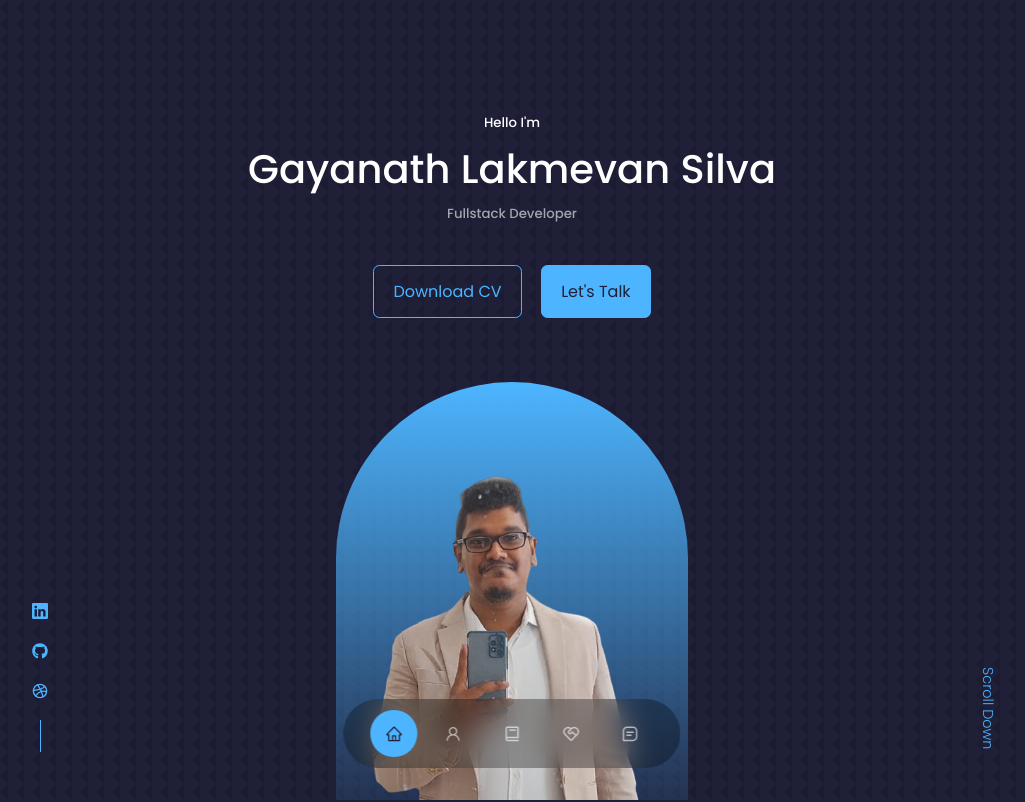
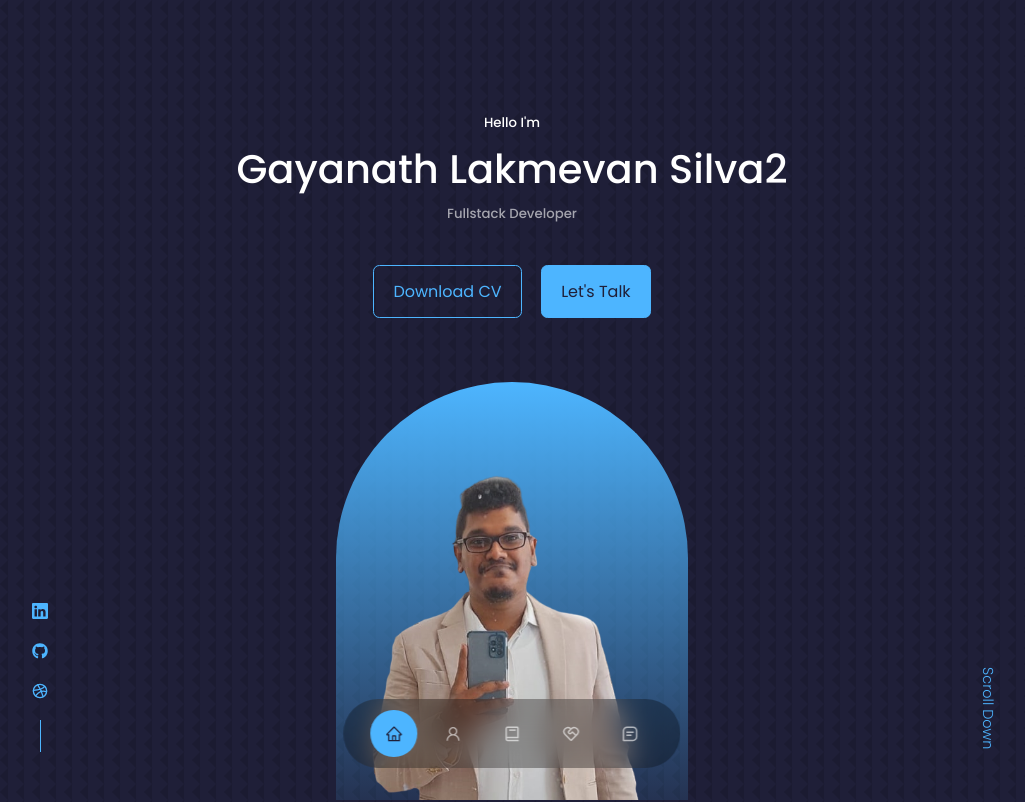
Before and after one commit to gayanath97/personal_portfolio_gayanath, a React (Create React App) app: page / in a window 1280 px wide. Shown: the top 802 px of the page, without its empty margins (128-1153 px from the left). Built offline with nearby package versions, Linux system fonts and the light colour scheme.

Commit message:
name_changed

```diff
--- a/src/components/header/Header.jsx
+++ b/src/components/header/Header.jsx
@@ -1,30 +1,29 @@
-import React from 'react'
-import './header.css'
-import CTA from './CTA'
-import ML from '../../assets/mer.png';
-import HeaderSocials from './HeaderSocials';
+import React from "react";
+import "./header.css";
+import CTA from "./CTA";
+import ML from "../../assets/mer.png";
+import HeaderSocials from "./HeaderSocials";
 
 const Header = () => {
   return (
     <header>
+      <div className="container header_container">
+        <h5>Hello I'm</h5>
+        <h1>Gayanath Lakmevan Silva2</h1>
+        <h5 className="text-light">Fullstack Developer</h5>
+        <CTA />
+        <HeaderSocials />
 
-       <div className='container header_container'>
-       <h5>Hello I'm</h5>
-       <h1>Gayanath Lakmevan Silva</h1>
-       <h5 className='text-light'>Fullstack Developer</h5>
-       <CTA />
-       <HeaderSocials />
+        <div className="me">
+          <img src={ML} alt="me" />
+        </div>
 
-       <div className="me">
-       <img src={ML} alt='me' />
-       </div>
+        <a href="#contact" className="scroll_down">
+          Scroll Down
+        </a>
+      </div>
+    </header>
+  );
+};
 
-       <a href='#contact' className='scroll_down'>Scroll Down</a>
-
-       </div>
-
-    </header>
-  )
-}
-
-export default Header
+export default Header;
```
